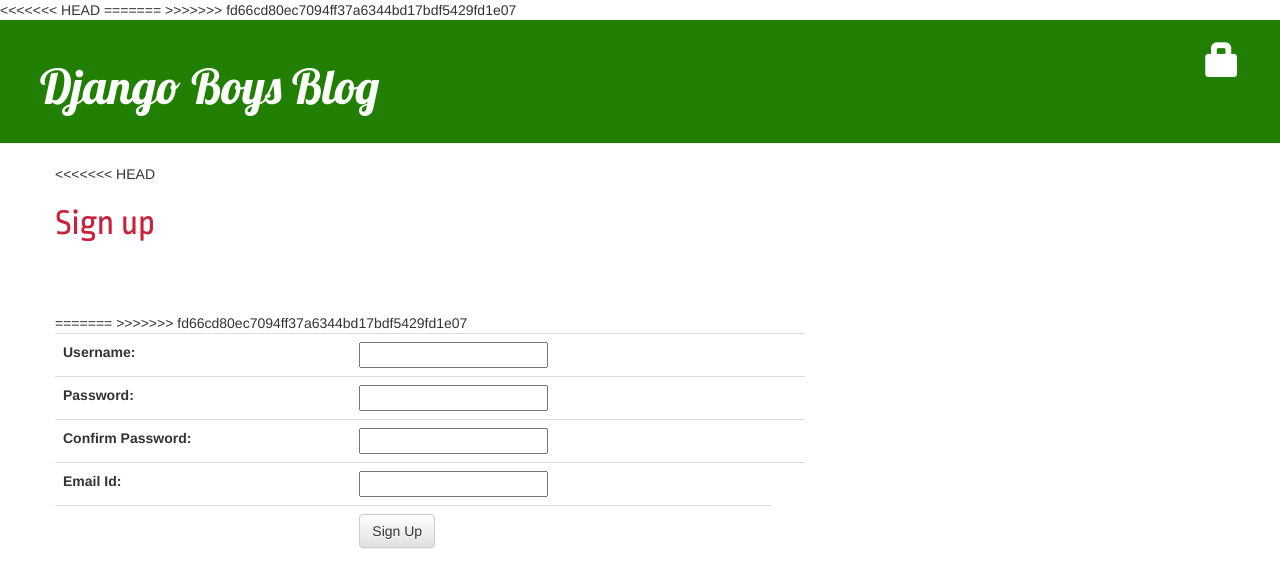
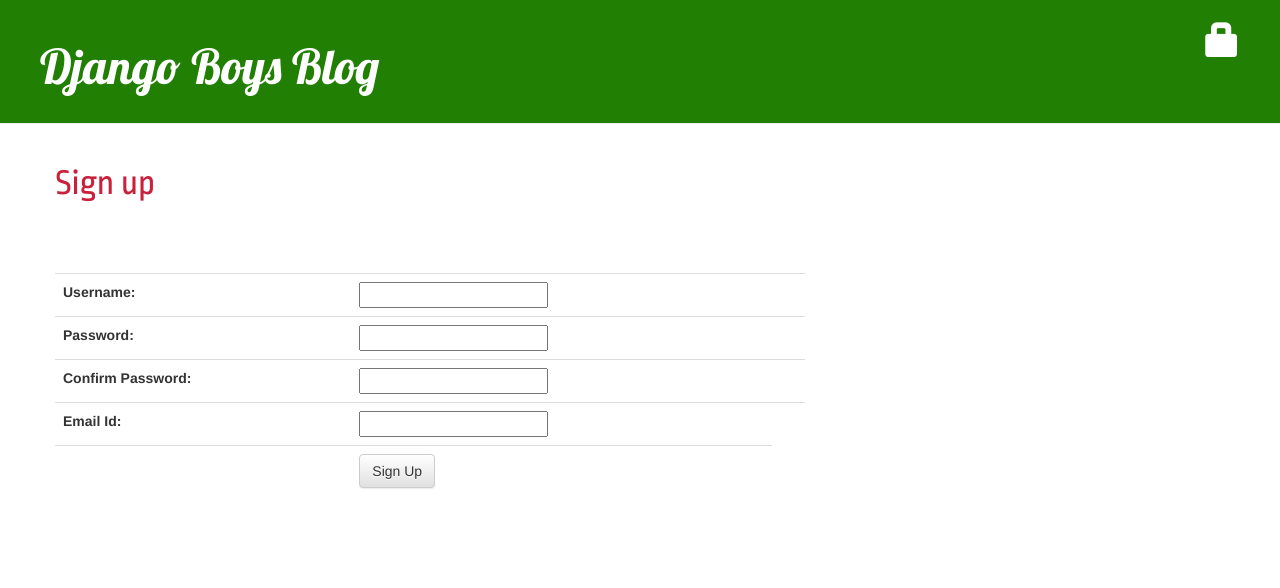
Before and after one commit to debasishbai/django_blog, a Django app: page /accounts/signup/ in a window 1280 px wide. Shown: the top 588 px of the page. Run offline with Django 3.2, Linux system fonts and the light colour scheme; some libraries are stand-ins or nearby versions.

Commit message:
updated css

```diff
--- a/blog/templates/blog/base.html
+++ b/blog/templates/blog/base.html
@@ -9,11 +9,8 @@
           content="width=device-width, user-scalable=no, initial-scale=1.0, maximum-scale=1.0, minimum-scale=1.0">
     <meta http-equiv="X-UA-Compatible" content="ie=edge">
     <title>Django Boys Blog</title>
-<<<<<<< HEAD
     <link href="https://fonts.googleapis.com/css?family=Bitter" rel="stylesheet">
     <link href="https://fonts.googleapis.com/css?family=Ropa+Sans" rel="stylesheet" type="text/css">
-=======
->>>>>>> fd66cd80ec7094ff37a6344bd17bdf5429fd1e07
     <link href="//fonts.googleapis.com/css?family=Lobster&subset=latin,latin-ext" rel="stylesheet" type="text/css">
     <link rel="stylesheet" href="//maxcdn.bootstrapcdn.com/bootstrap/3.2.0/css/bootstrap.min.css">
     <link rel="stylesheet" href="//maxcdn.bootstrapcdn.com/bootstrap/3.2.0/css/bootstrap-theme.min.css">
--- a/blog/templates/registration/login.html
+++ b/blog/templates/registration/login.html
@@ -26,11 +26,6 @@
                 </td>
             </tr>
         </table>
-<<<<<<< HEAD
-=======
-
-
->>>>>>> fd66cd80ec7094ff37a6344bd17bdf5429fd1e07
     </form>
     <div>
     </div>
--- a/blog/templates/registration/password_reset_complete1.html
+++ b/blog/templates/registration/password_reset_complete1.html
@@ -1,8 +1,10 @@
 {% extends "blog/base.html" %}
 
-{% block title %}Password reset complete{% endblock %}
+{% block content %}
 
-{% block content %}
+    <div class="post">
+        <h1>Password reset complete</h1>
+    </div>
 
 <div class="alert alert-success" role="alert">Password changed successfully!</div>
 
--- a/blog/templates/registration/sign_up.html
+++ b/blog/templates/registration/sign_up.html
@@ -1,16 +1,10 @@
 {% extends "blog/base.html" %}
 
 {% block content %}
-<<<<<<< HEAD
 
     <div class="post">
         <h1>Sign up</h1>
     </div>
-=======
-    <!--{% if form.errors %}-->
-        <!--<p>Invalid email_id</p>-->
-    <!--{% endif %}-->
->>>>>>> fd66cd80ec7094ff37a6344bd17bdf5429fd1e07
 
     <form method="POST" action="{% url 'sign_up' %}">
         {% csrf_token %}
```
Also changed, not shown: blog/templates/registration/password_reset_confirm1.html (+3 -8 lines), blog/templates/registration/password_reset_done1.html (+1 -6 lines), blog/templates/registration/password_reset_form1.html (+4 -7 lines).
